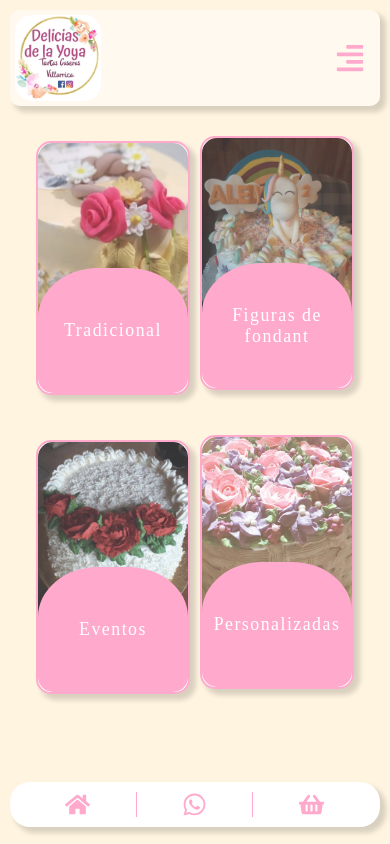
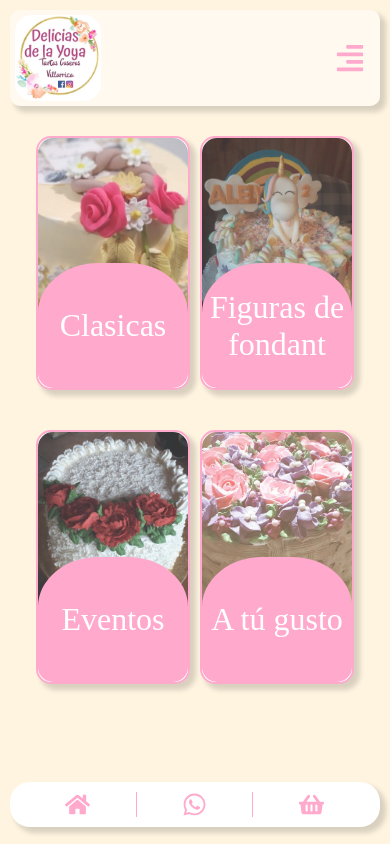
Before and after one commit to juanPabloEA/dy-web, a React (Create React App) app: page /gallery in a window 390 px wide. Built offline with nearby package versions, Linux system fonts and the light colour scheme; a web font is replaced by a local one.

Commit message:
change fonts

```diff
--- a/public/index.html
+++ b/public/index.html
@@ -10,6 +10,7 @@
   <link rel="preconnect" href="https://fonts.googleapis.com">
   <link rel="preconnect" href="https://fonts.gstatic.com" crossorigin>
   <link href="https://fonts.googleapis.com/css2?family=Grand+Hotel&display=swap" rel="stylesheet">
+  <link href="https://fonts.googleapis.com/css2?family=Work+Sans:wght@100&display=swap" rel="stylesheet">
   <link rel="stylesheet"
     href="https://cdnjs.cloudflare.com/ajax/libs/simple-line-icons/2.4.1/css/simple-line-icons.css" />
   <link href="https://fonts.googleapis.com/css2?family=Roboto+Mono:wght@200&display=swap" rel="stylesheet" />
--- a/src/components/commons/product/Product.css
+++ b/src/components/commons/product/Product.css
@@ -35,14 +35,14 @@
         border-radius: 15px;
         opacity: 0.8;
     }
-    .product-card .content .titulo {
+    .product-card .content .title {
         z-index: 1;
         display: grid;
         align-items: center;
 		justify-content: center;
         color: white;
         height: 100%;
-        letter-spacing: 1.5px;
+        font-size: xx-large;
         font-weight: 500;
     }
 
--- a/src/components/commons/product/Product.jsx
+++ b/src/components/commons/product/Product.jsx
@@ -8,7 +8,7 @@ const Product = ({picture, title}) => {
                 <img src={picture}></img>
             </div>
             <div className="content">
-                <div className="titulo">{title}</div>
+                <div className="title">{title}</div>
             </div>
         </div>
     );
--- a/src/layout/gallery/Gallery.css
+++ b/src/layout/gallery/Gallery.css
@@ -21,12 +21,4 @@
         padding-left: 5px;
         padding-right: 5px;
 	}
-
-    .Gallery .traditional {
-        padding-top: 5px;
-    }
-
-    .Gallery .fondant {
-        padding-bottom: 5px;
-    }
 }
--- a/src/layout/gallery/Gallery.jsx
+++ b/src/layout/gallery/Gallery.jsx
@@ -11,7 +11,7 @@ const Gallery = () => {
         <>
             <div className="Gallery">
                 <div className="traditional animate__animated animate__zoomIn">
-                    <Product picture={traditionalPicture} title="Tradicional" />
+                    <Product picture={traditionalPicture} title="Clasicas" />
                 </div>
                 <div className="fondant animate__animated animate__zoomIn">
                     <Product picture={figuresPicture} title="Figuras de fondant" />
@@ -22,7 +22,7 @@ const Gallery = () => {
                     <Product picture={eventsPicture} title="Eventos" />
                 </div>
                 <div className="fondant animate__animated animate__zoomIn">
-                    <Product picture={varPicture} title="Personalizadas" />
+                    <Product picture={varPicture} title="A tú gusto" />
                 </div>
             </div>
         </>
--- a/src/layout/home/Home.css
+++ b/src/layout/home/Home.css
@@ -26,7 +26,8 @@
     padding: 10px;
   }
 
-  .home-picture .card .body {
+  .home-picture .card .description .body {
+    font-family: 'Roboto Flex', sans-serif;
     text-align: center;
     color: white;
     font-weight: lighter;
--- a/src/layout/home/Home.jsx
+++ b/src/layout/home/Home.jsx
@@ -8,7 +8,7 @@ const Home = () => {
   return (
     <>
       <div className="home-picture">
-        <div className="card">
+        <div className="card animate__animated animate__zoomIn">
           <div className="image animate__animated animate__fadeInDown">
             <img src={homePicture}></img>
           </div>
```
